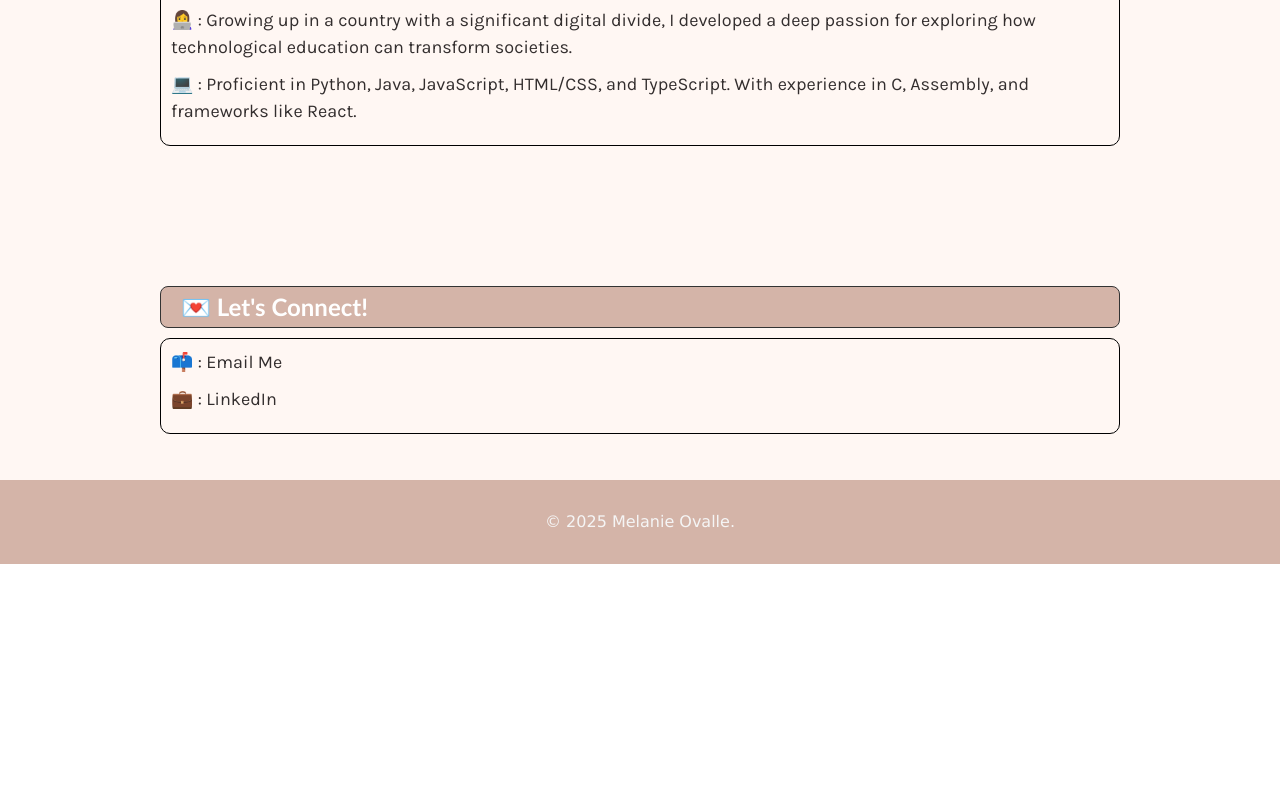
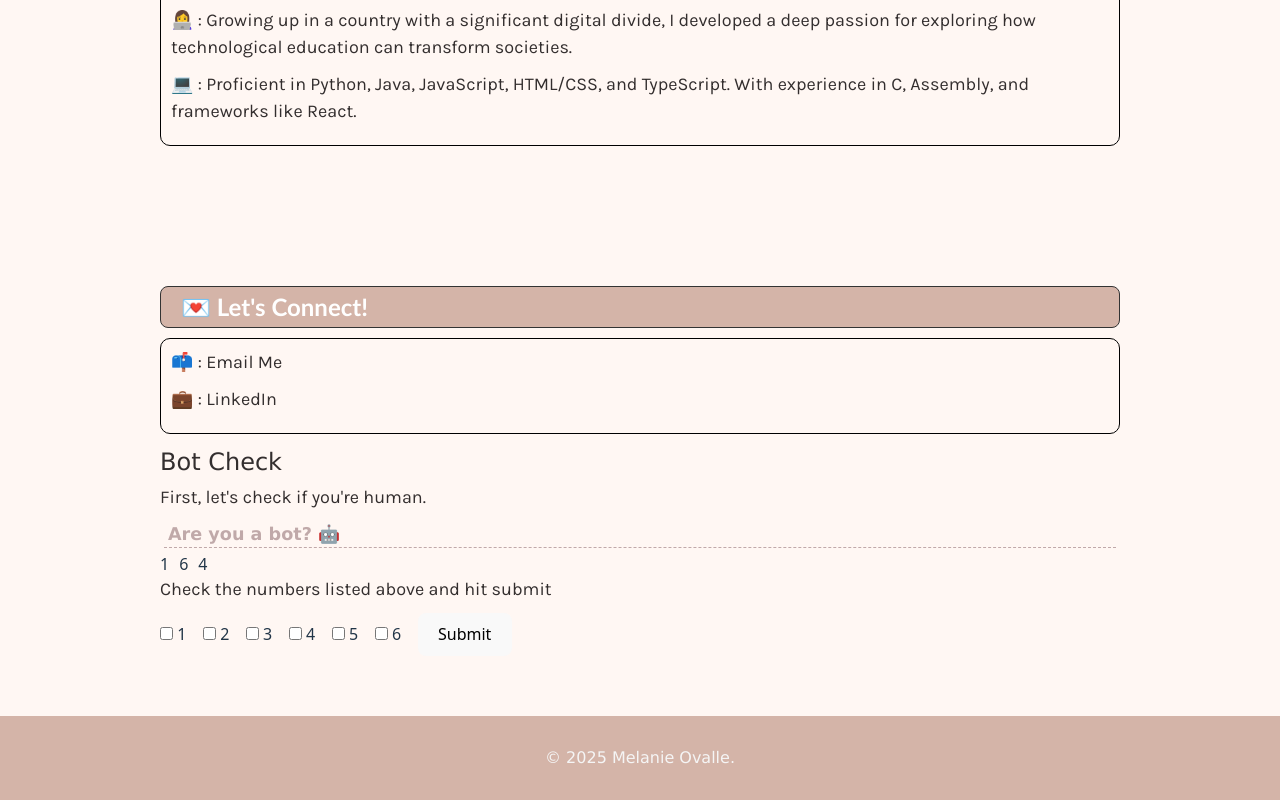
Before and after one commit to melanieovalle/melanies_portfolio, a React (Vite) app: page / in a window 1280 px wide. Shown: the part 533-1333 px from the top of the page. Before the commit the page ends 1097 px from the top, so only its background shows below. Built offline with nearby package versions, Linux system fonts and the light colour scheme.

Commit message:
bot check added

```diff
--- a/src/App.css
+++ b/src/App.css
@@ -351,3 +351,60 @@ ul {
   margin-top: 10px;
   font-family: 'Verdana';
 }
+
+
+/* Bot Check Styles */
+.bot-check-overlay {
+  display: flex;
+  justify-content: center;
+  align-items: center;
+  position: fixed;
+  top: 0;
+  left: 0;
+  width: 100vw;
+  height: 100vh;
+  background-color: rgba(244, 226, 220, 0.95);
+  z-index: 9999;
+}
+
+.bot-check-modal {
+  background-color: #fff7f3;
+  border: 1px solid #d4b4a8;
+  border-radius: 12px;
+  padding: 2rem;
+  width: 90%;
+  max-width: 500px;
+  text-align: center;
+  box-shadow: 0 8px 40px 10px #d4b4a8;
+  animation: fadeInScale 0.3s ease;
+}
+
+/* Fade-in animation */
+@keyframes fadeInScale {
+  from {
+    opacity: 0;
+    transform: scale(0.95);
+  }
+  to {
+    opacity: 1;
+    transform: scale(1);
+  }
+}
+
+.bot-check-modal button {
+  display: flex;
+  flex-direction: center;
+  justify-self: center;
+  background-color: #d4b4a8;
+  color: white;
+  padding: 0.5rem 2rem;
+  font-weight: bold;
+  border-radius: 8px;
+  border: none;
+  cursor: pointer;
+  margin-top: 1rem;
+}
+
+.bot-check-modal button:hover {
+  background-color: #c09c8d;
+}
--- /dev/null
+++ b/src/components/botCheck.tsx
@@ -0,0 +1,121 @@
+'use client';
+
+import { useEffect, useState } from 'react';
+
+/*** Update condition once bot check is passed ***/
+type BotCheckProps = {
+  setBotCheckPassed: (value: boolean) => void;
+//   setActiveTab: (tab: 'login' | 'signup' | 'forgot' | 'botcheck') => void;
+};
+
+function GetBotCheckNums( { setBotCheckPassed }: BotCheckProps) {
+
+  const [numSequence, setNumSequence] = useState<number[]>([]);
+  const [numSelected, setNumSelected] = useState<number[]>([]);
+  const [displayMessage, setDisplayMessage] = useState<React.ReactNode>(null); // message as JSX
+
+  /***  Generate number sequence ***/
+  useEffect(() => {
+    const length = Math.floor(Math.random() * 4) + 2; // random length between 2 and 5
+    const sequence = Array.from({ length }, () => (   // random sequence (nums 1 to 6)
+        Math.floor(Math.random() * (6)) + 1
+    ));
+    setNumSequence(Array.from(new Set(sequence)));   // remove duplicates
+  }, []);
+
+  /*** Retrieve numbers selected by user ***/
+  const handleCheckboxChange = (num: number) => {
+    setNumSelected(prev =>
+      prev.includes(num)
+        ? prev.filter(n => n !== num) // remove num if already selected
+        : [...prev, num]              // add num if not selected
+    );
+  };
+
+  /*** Check correct num sequence ***/
+  const compareNums = (userNums: number[], computerNums: number[]) => {
+    console.log('user nums: ' + numSelected)
+    console.log('computer nums: ' + numSequence)
+
+    if (userNums.toString() === computerNums.toString()) {
+      setBotCheckPassed(true);
+      setDisplayMessage(
+        <>
+        Success, you&apos;re not a bot!
+        </>
+      );
+
+    } else {
+      setBotCheckPassed(false)  // revert back to false
+      setDisplayMessage(
+        <>
+        <h4>Suspicious...🤨</h4>
+        You entered an incorrect combination of numbers, try again.
+        <button
+        onClick={resetBotCheck}
+        >
+          Try Again
+        </button>
+        </>
+      );
+
+    }
+    console.log(displayMessage);
+  }
+
+  /*** Resets Bot Check if User Fails ***/
+  const resetBotCheck = () => {
+    const length = Math.floor(Math.random() * 4) + 2;
+    const sequence = Array.from({ length }, () => Math.floor(Math.random() * 6) + 1);
+    setNumSequence(Array.from(new Set(sequence))); // new number sequence
+    setNumSelected([]);                            // clear user selection
+    setDisplayMessage(null);                       // clear message
+   };
+
+
+  return (
+    <div>
+        <h4>Are you a bot? 🤖</h4>
+
+      {/* Prints out number seqeunce generated */}
+      {numSequence.map((num, i) => (
+        <span key={i} style={{ marginRight: '10px' }}>{num}</span>
+      ))}
+
+      <p>Check the numbers listed above and hit submit</p>
+
+      {/* Creates a checkbox for each number and handles user selection*/}
+      {[1, 2, 3, 4, 5, 6].map(num => (
+        <label key={num}>
+          <input
+            type="checkbox"
+            className="mt-4 ml-4"
+            value={num}
+            checked={numSelected.includes(num)}
+            onChange={() => handleCheckboxChange(num)}
+          />
+          &nbsp;{num}&nbsp;&nbsp;&nbsp;&nbsp;
+        </label>
+      ))}
+
+      {/* Debugging Purposes: See the selected numbers */}
+      {/* <div className="mt-4">
+        Selected Numbers: {numSelected.join(', ')}
+      </div> */}
+
+      <button
+        type="button"
+        onClick={() => compareNums(numSelected, numSequence)}
+      >
+        Submit
+      </button>
+
+      { displayMessage }
+
+
+    </div>
+  );
+
+}
+
+export default GetBotCheckNums;
--- a/src/components/education.tsx
+++ b/src/components/education.tsx
@@ -1,5 +1,5 @@
 import {IoLocationOutline} from "react-icons/io5";
-import bowdoinImg from '../assets/bowdoin.jpg';
+// import bowdoinImg from '../assets/bowdoin.jpg';
 
 function DisplayEducation() {
     return(
--- a/src/components/home.tsx
+++ b/src/components/home.tsx
@@ -1,7 +1,11 @@
 import profilePic from '../assets/profile_pic.png';
 import DisplayContact from './contact';
+import GetBotCheckNums from './botCheck';
+import {useState} from 'react';
 
 function DisplayHome() {
+    const [botCheckPassed, setBotCheckPassed] = useState(false);
+
     return(
         <div className='page-wrapper'>
             <header className="header">
@@ -41,6 +45,18 @@ function DisplayHome() {
             </main>
             <DisplayContact/>
 
+
+            {/* Bot check */}
+            <div className="">
+                <h2>Bot Check</h2>
+                <p>First, let&apos;s check if you&apos;re human.</p>
+
+                <GetBotCheckNums
+                setBotCheckPassed={setBotCheckPassed}
+                />
+                <br></br>
+            </div>
+
         </div>
 
     )
--- a/src/navbar/navbar.tsx
+++ b/src/navbar/navbar.tsx
@@ -1,14 +1,39 @@
-import {useState} from 'react';
-import { NavLink } from 'react-router-dom';
+import {useState, useEffect} from 'react';
+import { NavLink, useNavigate } from 'react-router-dom';
 import "./navbar.css";
 import icon from '../assets/icon.png';
+import GetBotCheckNums from '../components/botCheck';
 
 function WebsiteNavbar() {
     const [navToggle, setNavToggle] = useState(false);
+    const [botCheckPassed, setBotCheckPassed] = useState(false);
+    const [pendingRoute, setPendingRoute] = useState<string | null>(null);
+    const [showBotCheck, setShowBotCheck] = useState(false);
+
 
     const toggleNavBar = () => {
         setNavToggle(!navToggle);
     };
+
+    const handleProtectedNavClick = (e: React.MouseEvent, path: string) => {
+        if (!botCheckPassed) {
+            e.preventDefault();         // block navigation
+            setPendingRoute(path);      // save where they wanted to go
+            setShowBotCheck(true);      // show the bot check popup
+        } else {
+            setNavToggle(false);        // user verified, allow navigation
+        }
+    };
+
+    const navigate = useNavigate();
+
+    useEffect(() => {
+        if (botCheckPassed && pendingRoute) {
+            navigate(pendingRoute);     // Redirect to the saved path
+            setShowBotCheck(false);     // Hide the popup
+            setPendingRoute(null);      // Clear the pending route
+        }
+    }, [botCheckPassed, pendingRoute, navigate]);
 
     return (
         <nav className= 'navbar'>
@@ -25,28 +50,33 @@ function WebsiteNavbar() {
                         Home
                     </NavLink>
                     <NavLink to="/projects"
-                    onClick={() => setNavToggle(false)}
-                    className={({ isActive }) => isActive ? 'nav-link active' : 'nav-link'}>
+                        // onClick={() => setNavToggle(false)}
+                        onClick={(e) => handleProtectedNavClick(e, "/projects")}
+                        className={({ isActive }) => isActive ? 'nav-link active' : 'nav-link'}>
                         Projects
                     </NavLink>
                     <NavLink to="/experience"
-                    onClick={() => setNavToggle(false)}
-                    className={({ isActive }) => isActive ? 'nav-link active' : 'nav-link'}>
+                        // onClick={() => setNavToggle(false)}
+                        onClick={(e) => handleProtectedNavClick(e, "/experience")}
+                        className={({ isActive }) => isActive ? 'nav-link active' : 'nav-link'}>
                         Experience
                     </NavLink>
                     <NavLink to="/education"
-                    onClick={() => setNavToggle(false)}
-                    className={({ isActive }) => isActive ? 'nav-link active' : 'nav-link'}>
+                        // onClick={() => setNavToggle(false)}
+                        onClick={(e) => handleProtectedNavClick(e, "/education")}
+                        className={({ isActive }) => isActive ? 'nav-link active' : 'nav-link'}>
                         Education
                     </NavLink>
                     <NavLink to="/blog"
-                    onClick={() => setNavToggle(false)}
-                    className={({ isActive }) => isActive ? 'nav-link active' : 'nav-link'}>
+                        // onClick={() => setNavToggle(false)}
+                        onClick={(e) => handleProtectedNavClick(e, "/blog")}
+                        className={({ isActive }) => isActive ? 'nav-link active' : 'nav-link'}>
                         Blog
                     </NavLink>
                     <NavLink to="/contact"
-                    onClick={() => setNavToggle(false)}
-                    className={({ isActive }) => isActive ? 'nav-link active' : 'nav-link'}>
+                        // onClick={() => setNavToggle(false)}
+                        onClick={(e) => handleProtectedNavClick(e, "/contact")}
+                        className={({ isActive }) => isActive ? 'nav-link active' : 'nav-link'}>
                         Contact
                     </NavLink>
                 </div>
@@ -60,9 +90,15 @@ function WebsiteNavbar() {
                 <div className="toggle-title">Menu</div>
                 <div className="navbar-toggle">{navToggle ? '\u2715' /* × icon */ : '\u2630' /* ☰ icon */}</div>
 
+            </div>
 
-
+            {showBotCheck && (
+            <div className="bot-check-overlay">
+                <div className="bot-check-modal">
+                    <GetBotCheckNums setBotCheckPassed={setBotCheckPassed} />
+                </div>
             </div>
+)}
         </nav>
     )
 }
```
